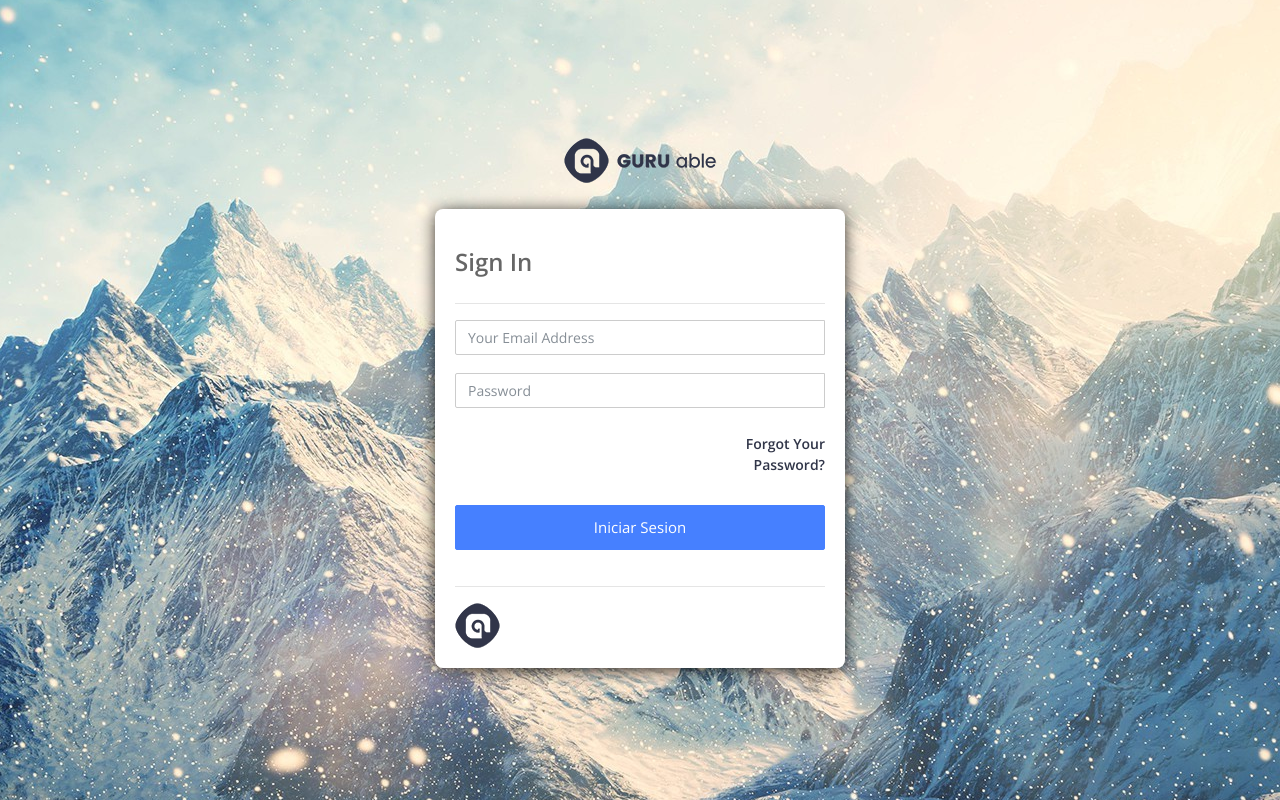
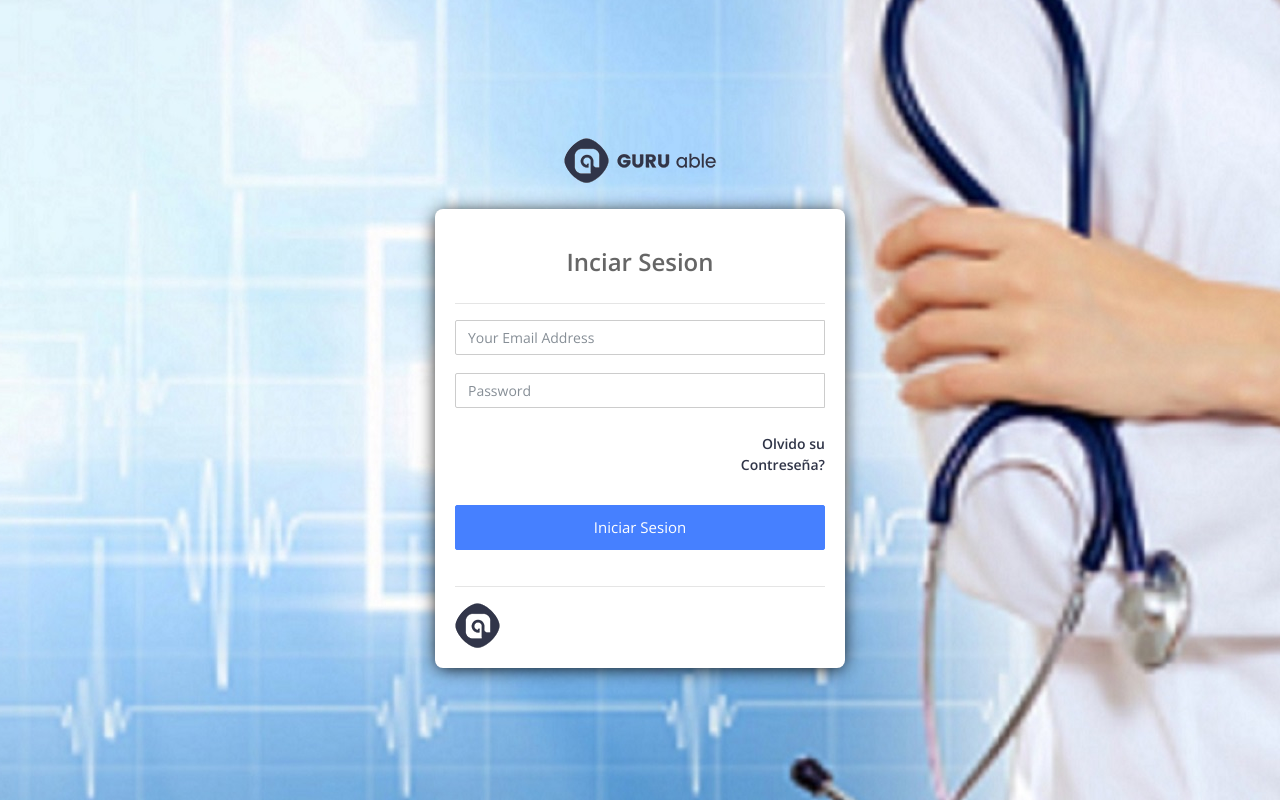
Before and after one commit to RScodeSec/Topico_Epis, a PHP site: page /View/login.php in a window 1280 px wide. Run offline with PHP 8.4, Linux system fonts and the light colour scheme.

Commit message:
fondo actualizado

```diff
--- a/View/login.php
+++ b/View/login.php
@@ -2,7 +2,7 @@
 <html lang="en">
 
 <head>
-    <title>GURU Able - Free Lite Admin Template </title>
+    <title>TOPICO</title>
 
     <meta charset="utf-8">
     <meta name="viewport" content="width=device-width, initial-scale=1.0, user-scalable=0, minimal-ui">
@@ -58,7 +58,7 @@
                             <div class="auth-box">
                                 <div class="row m-b-20">
                                     <div class="col-md-12">
-                                        <h3 class="text-left txt-primary">Sign In</h3>
+                                        <h3 class="text-center txt-primary">Inciar Sesion</h3>
                                     </div>
                                 </div>
                                 <hr/>
@@ -75,7 +75,7 @@
 
                                     </div>
                                     <div class="col-sm-5 col-xs-12 forgot-phone text-right">
-                                        <a href="auth-reset-password.html" class="text-right f-w-600 text-inverse"> Forgot Your Password?</a>
+                                        <a href="auth-reset-password.html" class="text-right f-w-600 text-inverse"> Olvido su Contreseña?</a>
                                     </div>
                                 </div>
                                 <div class="row m-t-30">
```
Also changed, not shown: public/images/bg.jpg.
